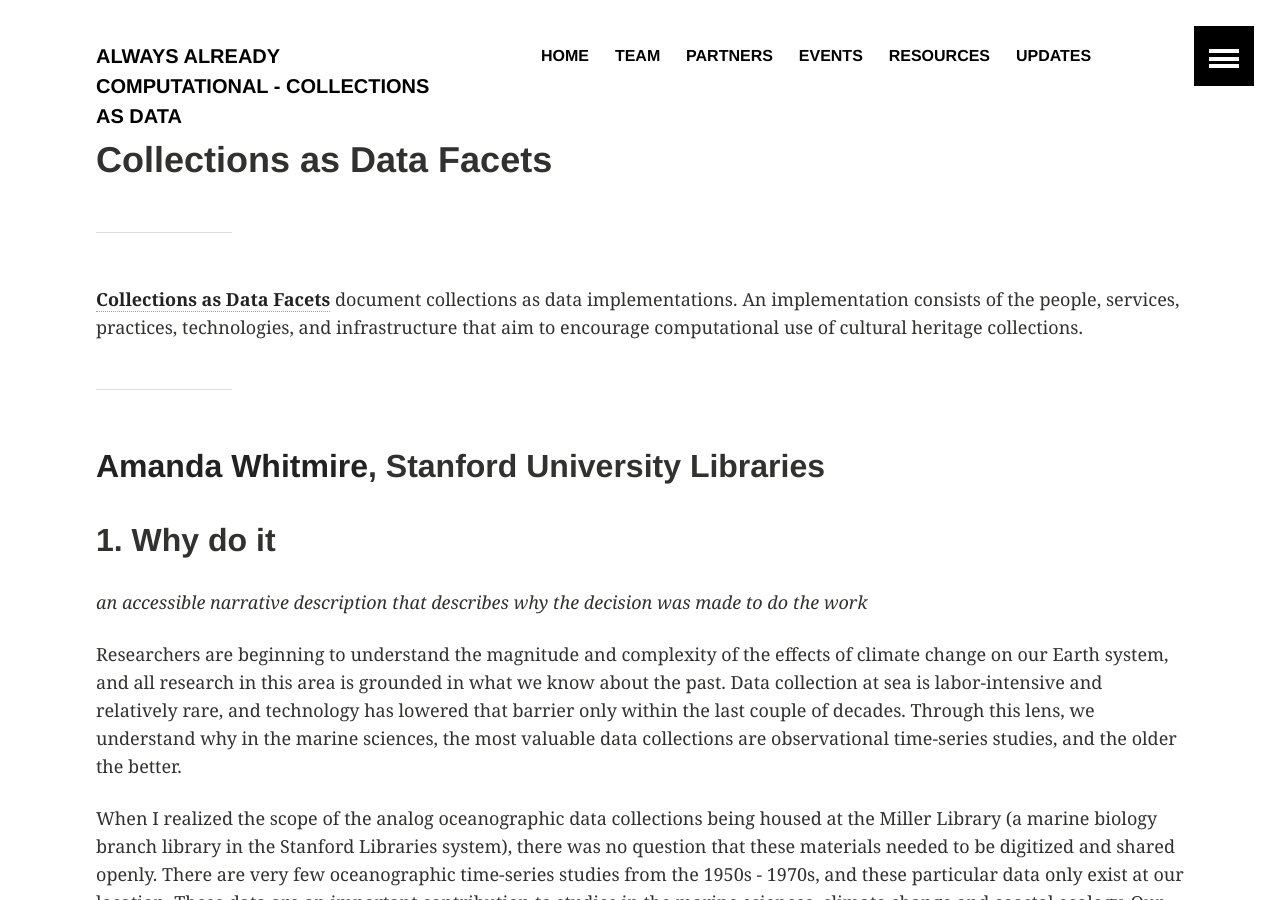
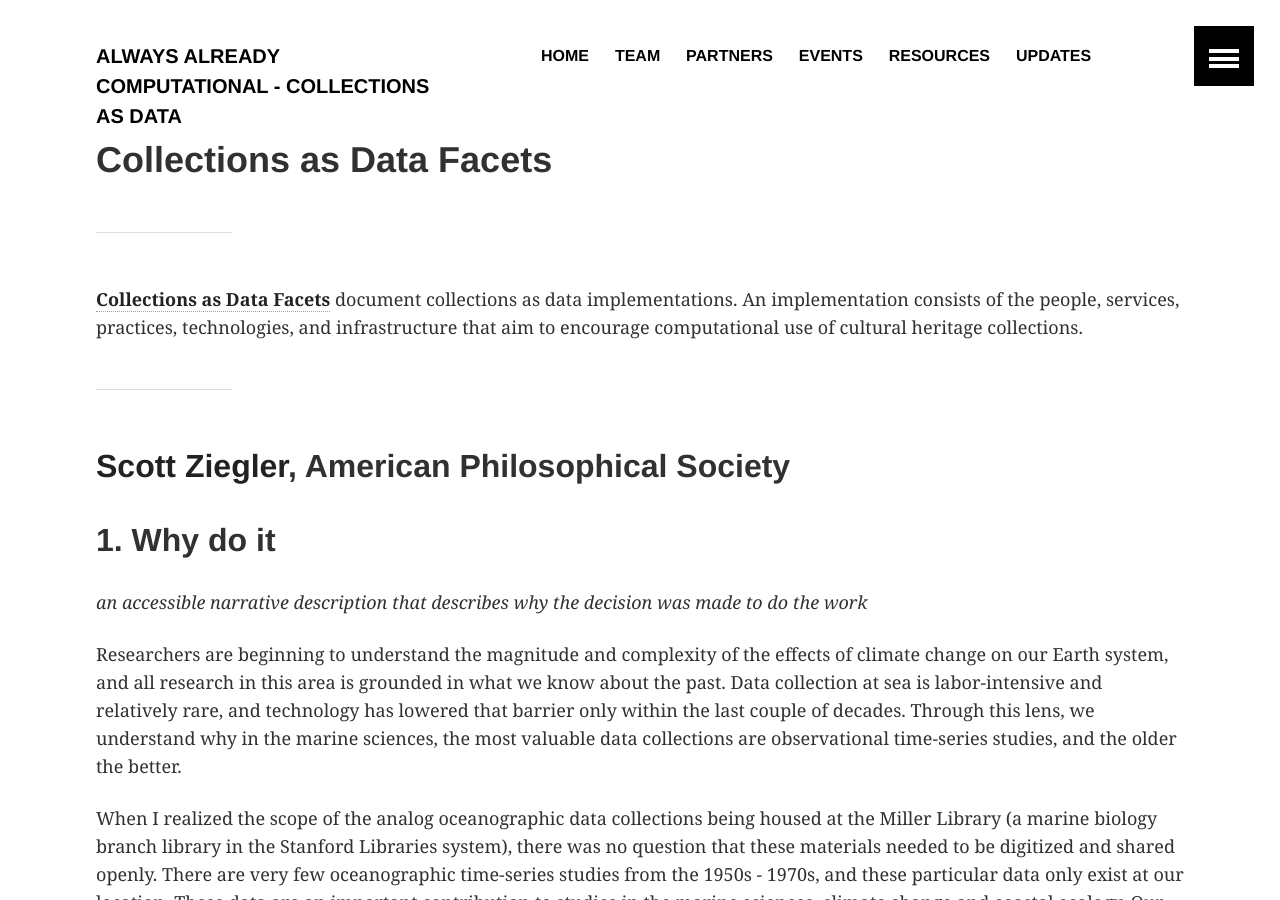
Before and after one commit to collectionsasdata/collectionsasdata.github.io, a Jekyll site: the page built from facet4.md, in a window 1280 px wide and 900 px high. Built offline with Jekyll 4.4.1, drawn with Linux system fonts in a browser that asks for light colours.

Commit message:
Update facet4.md

```diff
--- a/facet4.md
+++ b/facet4.md
@@ -8,7 +8,7 @@ title:  "Collections as Data Facets"
 
 ---
 
-## [**Amanda Whitmire**](https://library.stanford.edu/people/thalassa), Stanford University Libraries
+## [**Scott Ziegler**](https://amphilsoc.org/about/staff), American Philosophical Society
 
 ## 1. Why do it
 
```
